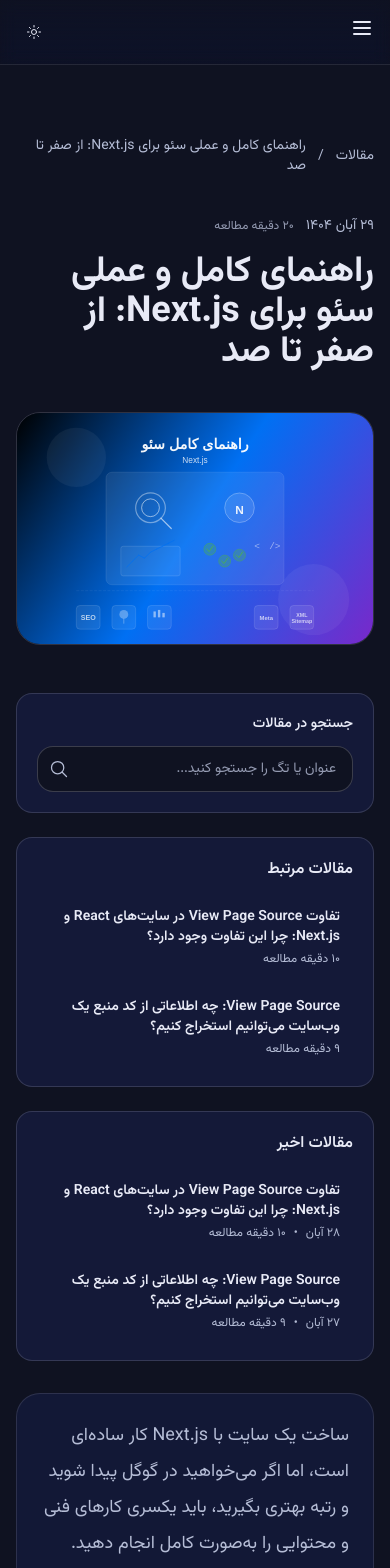
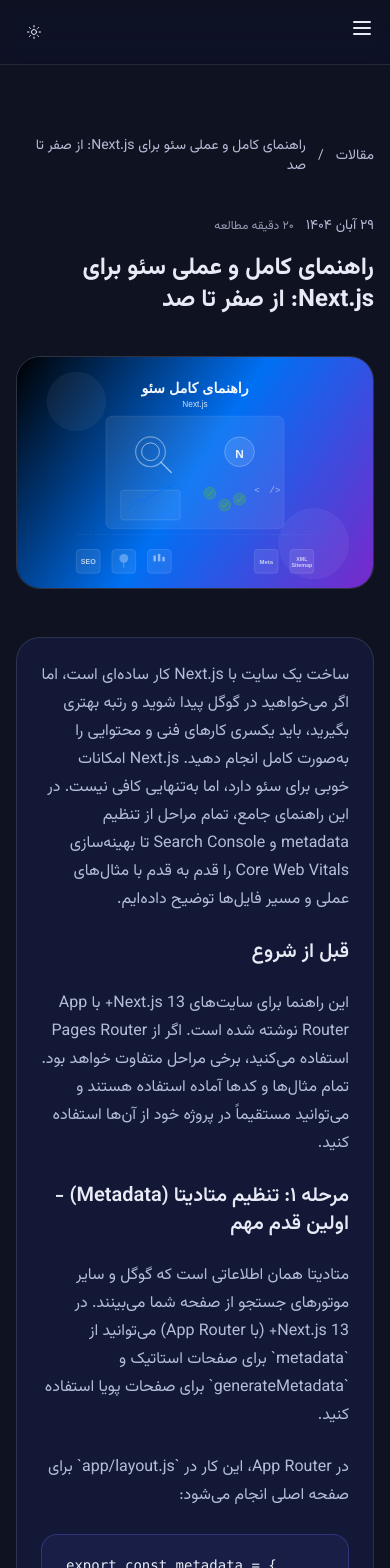
Before and after one commit to saharfallahi/Portfolio, a Next.js app: page /blog/nextjs-seo-practical-guide in a window 390 px wide. Shown: the top 1568 px of the page. Built offline with nearby package versions, Linux system fonts and the light colour scheme.

Commit message:
edit font size of blog

```diff
--- a/app/blog/[slug]/page.jsx
+++ b/app/blog/[slug]/page.jsx
@@ -10,7 +10,7 @@
       return (
         <h2
           key={`heading-${index}`}
-          className="text-2xl font-semibold text-[var(--text)]"
+          className="text-xl md:text-2xl font-semibold text-[var(--text)]"
         >
           {section.text}
         </h2>
@@ -30,7 +30,7 @@
         <blockquote
           key={`quote-${index}`}
           dir="rtl"
-          className="rounded-2xl border border-[color-mix(in_oklab,var(--primary),transparent_70%)] bg-[color-mix(in_oklab,var(--primary),transparent_92%)] px-6 py-5 text-[var(--text)] text-base leading-7 italic"
+          className="rounded-2xl border border-[color-mix(in_oklab,var(--primary),transparent_70%)] bg-[color-mix(in_oklab,var(--primary),transparent_92%)] px-6 py-5 text-[var(--text)] text-sm md:text-base leading-6 md:leading-7 italic"
         >
           {section.text}
         </blockquote>
@@ -42,7 +42,10 @@
           className="list-disc space-y-2 pr-6 text-[var(--text)] marker:text-[var(--primary)]"
         >
           {section.items.map((item, idx) => (
-            <li key={idx} className="text-base leading-8 text-[var(--muted)]">
+            <li
+              key={idx}
+              className="text-sm md:text-base leading-7 md:leading-8 text-[var(--muted)]"
+            >
               {item}
             </li>
           ))}
@@ -53,7 +56,7 @@
       return (
         <p
           key={`paragraph-${index}`}
-          className="text-lg leading-9 text-[var(--muted)]"
+          className="text-base md:text-lg leading-7 md:leading-9 text-[var(--muted)]"
         >
           {section.text}
         </p>
@@ -181,7 +184,7 @@
                 {post.readTime}
               </span>
             </div>
-            <h1 className="text-4xl font-bold text-[var(--text)]">
+            <h1 className="text-2xl md:text-4xl font-bold text-[var(--text)]">
               {post.title}
             </h1>
           </header>
@@ -203,7 +206,8 @@
           </div>
 
           <div className="lg:flex lg:flex-row-reverse lg:gap-8">
-            <div className="lg:w-80 lg:flex-shrink-0">
+            {/* Sidebar - فقط در desktop نمایش داده می‌شود */}
+            <div className="hidden lg:block lg:w-80 lg:flex-shrink-0">
               <BlogSidebar posts={getPosts()} currentSlug={post.slug} />
             </div>
 
@@ -224,6 +228,11 @@
                   ))}
                 </div>
               </div>
+
+              {/* Sidebar - فقط در mobile نمایش داده می‌شود (بعد از محتوا) */}
+              <div className="mt-8 lg:hidden">
+                <BlogSidebar posts={getPosts()} currentSlug={post.slug} />
+              </div>
             </div>
           </div>
         </div>
--- a/app/blog/components/BlogContent.jsx
+++ b/app/blog/components/BlogContent.jsx
@@ -51,7 +51,7 @@
                   </time>
                   <span>{post.readTime}</span>
                 </div>
-                <h2 className="text-2xl font-bold leading-snug text-[var(--text)]">
+                <h2 className="text-xl md:text-2xl font-bold leading-snug text-[var(--text)]">
                   <Link href={`/blog/${post.slug}`} className="no-underline">
                     {post.title}
                   </Link>
```
